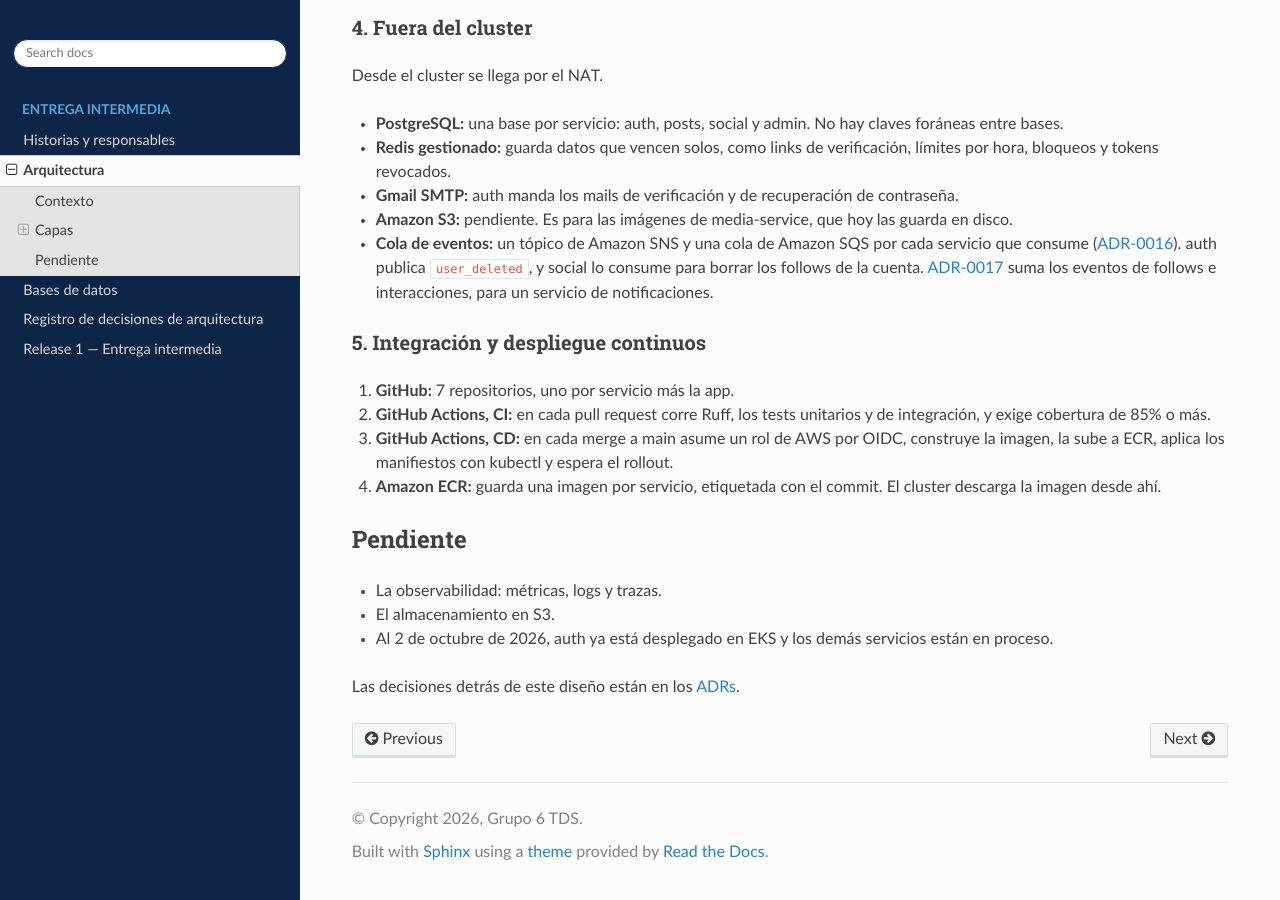
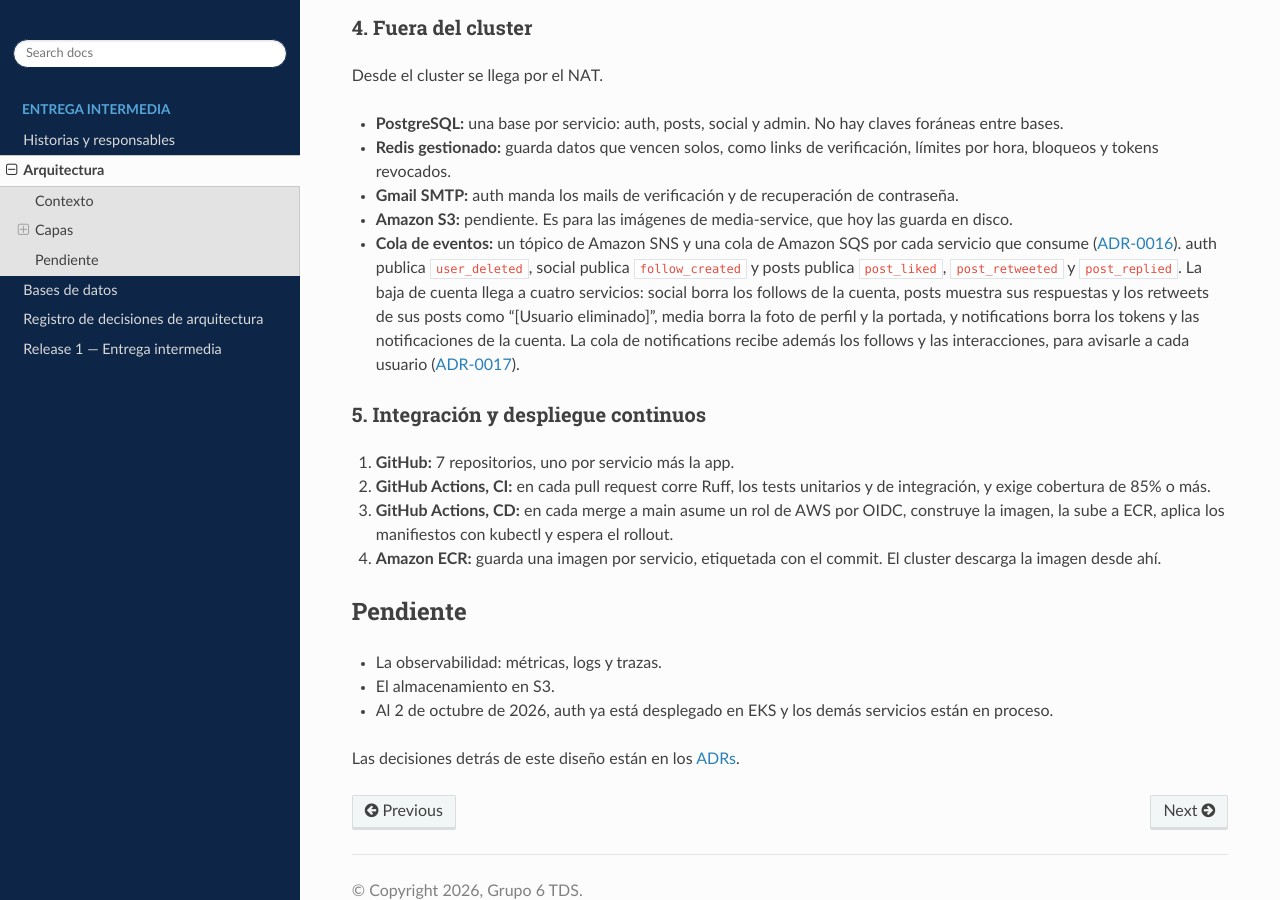
Before and after one commit to tds-g6-2s2026/udesa-x-docs, a Sphinx documentation site: the page built from docs/arquitectura.md, in a window 1280 px wide and 900 px high, scrolled down 2261 px. Built offline with Sphinx 7.4.7 and the Read the Docs theme 3.1.0, drawn with Linux system fonts in a browser that asks for light colours.

Commit message:
docs: los cuatro consumidores de la baja en arquitectura.md (#40, #41, #42)
La línea de la cola decía que solo social consume user_deleted. Con
SNS y cuatro colas, la baja también llega a posts, media y notifications,
y social y posts publican sus propios eventos.

Refs tds-g6-2s2026/udesa-x-project#76

```diff
--- a/docs/arquitectura.md
+++ b/docs/arquitectura.md
@@ -63,7 +63,7 @@ Desde el cluster se llega por el NAT.
 - **Redis gestionado:** guarda datos que vencen solos, como links de verificación, límites por hora, bloqueos y tokens revocados.
 - **Gmail SMTP:** auth manda los mails de verificación y de recuperación de contraseña.
 - **Amazon S3:** pendiente. Es para las imágenes de media-service, que hoy las guarda en disco.
-- **Cola de eventos:** un tópico de Amazon SNS y una cola de Amazon SQS por cada servicio que consume ({doc}`ADR-0016 <adr-0016>`). auth publica `user_deleted`, y social lo consume para borrar los follows de la cuenta. {doc}`ADR-0017 <adr-0017>` suma los eventos de follows e interacciones, para un servicio de notificaciones.
+- **Cola de eventos:** un tópico de Amazon SNS y una cola de Amazon SQS por cada servicio que consume ({doc}`ADR-0016 <adr-0016>`). auth publica `user_deleted`, social publica `follow_created` y posts publica `post_liked`, `post_retweeted` y `post_replied`. La baja de cuenta llega a cuatro servicios: social borra los follows de la cuenta, posts muestra sus respuestas y los retweets de sus posts como "[Usuario eliminado]", media borra la foto de perfil y la portada, y notifications borra los tokens y las notificaciones de la cuenta. La cola de notifications recibe además los follows y las interacciones, para avisarle a cada usuario ({doc}`ADR-0017 <adr-0017>`).
 
 ### 5. Integración y despliegue continuos
 
```
